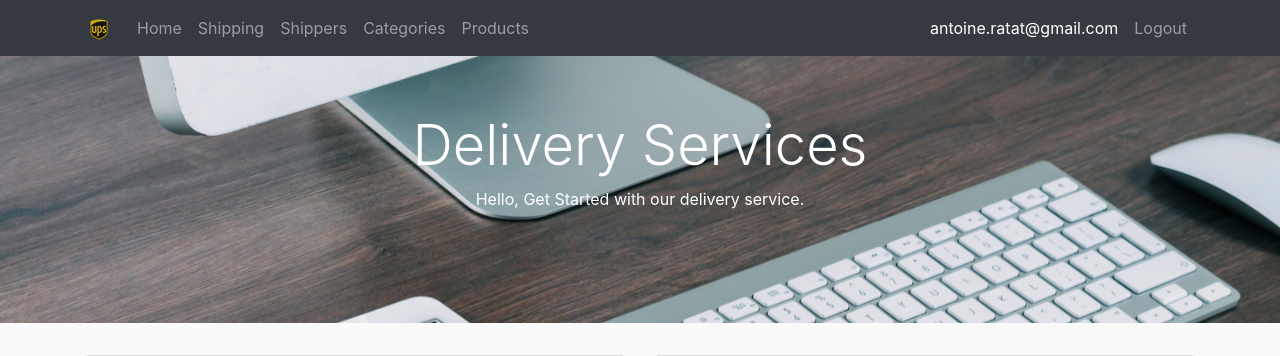
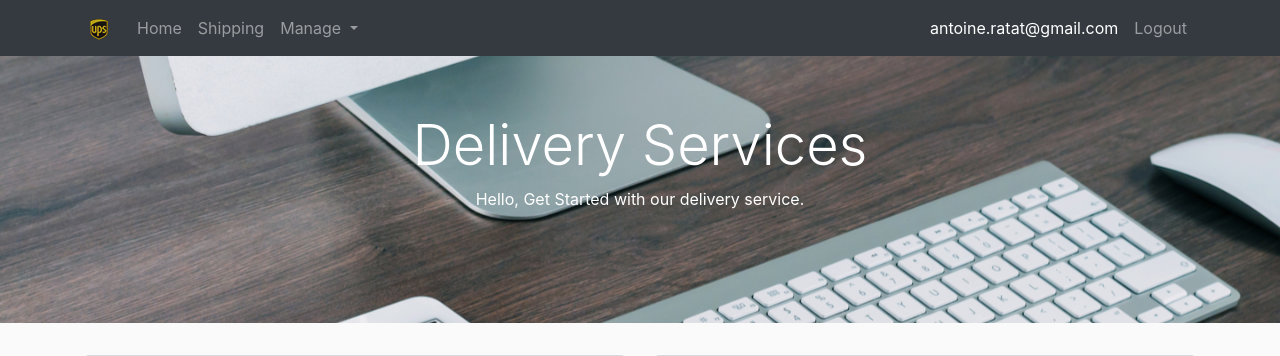
Before and after one commit to antoineGH/shipping_flask, a Flask app: page /category in a window 1280 px wide. Shown: the top 356 px of the page. Run offline with Flask 2, Linux system fonts and the light colour scheme; a user stored in the database is signed in; data comes from the database, SQL or seed files in the repository; some libraries are stand-ins or nearby versions.

Commit message:
Navbar DropDown Manage

```diff
--- a/flask_blog/templates/layout.html
+++ b/flask_blog/templates/layout.html
@@ -6,7 +6,6 @@
     <meta name="viewport" content="width=device-width, initial-scale=1.0">
     <meta http-equiv="X-UA-Compatible" content="ie=edge">
     <link rel="stylesheet" href="https://stackpath.bootstrapcdn.com/bootstrap/4.2.1/css/bootstrap.min.css" integrity="sha384-GJzZqFGwb1QTTN6wy59ffF1BuGJpLSa9DkKMp0DgiMDm4iYMj70gZWKYbI706tWS" crossorigin="anonymous">
-
     <link rel="stylesheet" type="text/css" href={{ url_for('static', filename='main.css') }}>
     <link rel="icon" href="{{ url_for('static', filename='ups_favicon.ico') }}" type="image/ico" sizes="16x16">
     {% if title %}
@@ -29,10 +28,18 @@
                     <a class="nav-item nav-link" href="{{url_for('home')}}">Home</a>
                     <a class="nav-item nav-link" href="{{url_for('shipping')}}">Shipping</a>
                     {% if current_user.is_authenticated %}
-                    <a class="nav-item nav-link" href="{{url_for('shippers')}}">Shippers</a>
-                    <a class="nav-item nav-link" href="{{url_for('category')}}">Categories</a>
-                    <a class="nav-item nav-link" href="{{url_for('product')}}">Products</a>
-                    {% endif %}
+                    <li class="nav-item dropdown">
+                        <a class="nav-link dropdown-toggle" href="#" id="navbarDropdown" role="button" data-toggle="dropdown" aria-haspopup="true" aria-expanded="false">
+                            Manage
+                        </a>
+                        <div class="dropdown-menu" aria-labelledby="navbarDropdown">
+                            <a class="dropdown-item" href="{{url_for('shippers')}}">Shippers</a>
+                            <div class="dropdown-divider"></div>
+                            <a class="dropdown-item" href="{{url_for('category')}}">Categories</a>
+                            <div class="dropdown-divider"></div>
+                            <a class="dropdown-item" href="{{url_for('product')}}">Products</a>
+                        </div>
+                        {% endif %}
                 </div>
                 <div class="navbar-nav">
                     {% if current_user.is_authenticated %}
@@ -46,7 +53,6 @@
             </div>
         </div>
     </nav>
-
     <!-- Jumbotron -->
     <div class="jumbotron jumbotron-fluid" style="background:url({{url_for('static', filename="ubuntu_bg.jpg")}}) no-repeat; background-size: cover;">
         <div class="text-white text-center bg-transparent my-5">
@@ -73,7 +79,6 @@
             <div class="col-12 col-md-12">
                 <!-- Content Templates -->
                 {% block content %}{% endblock %}
-
             </div>
         </div>
     </div>
```
